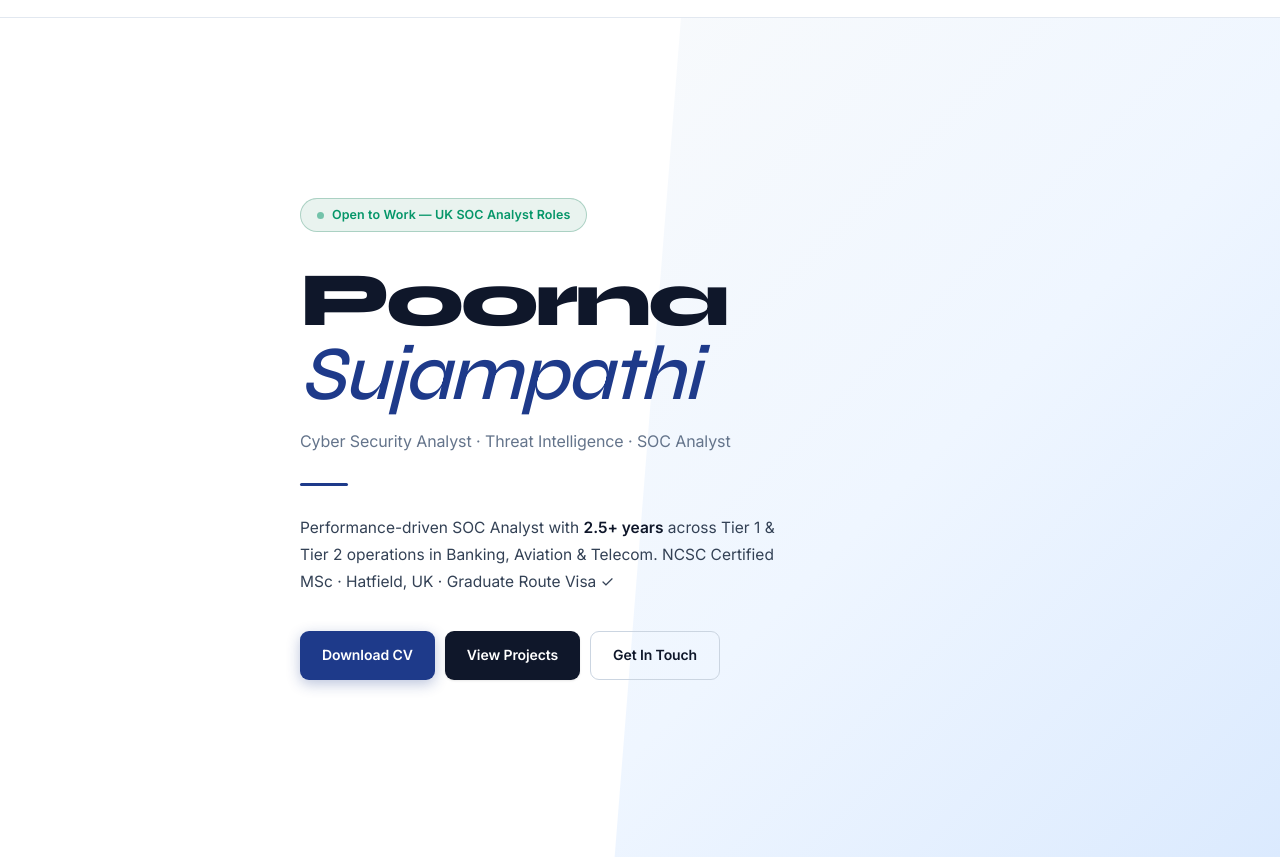
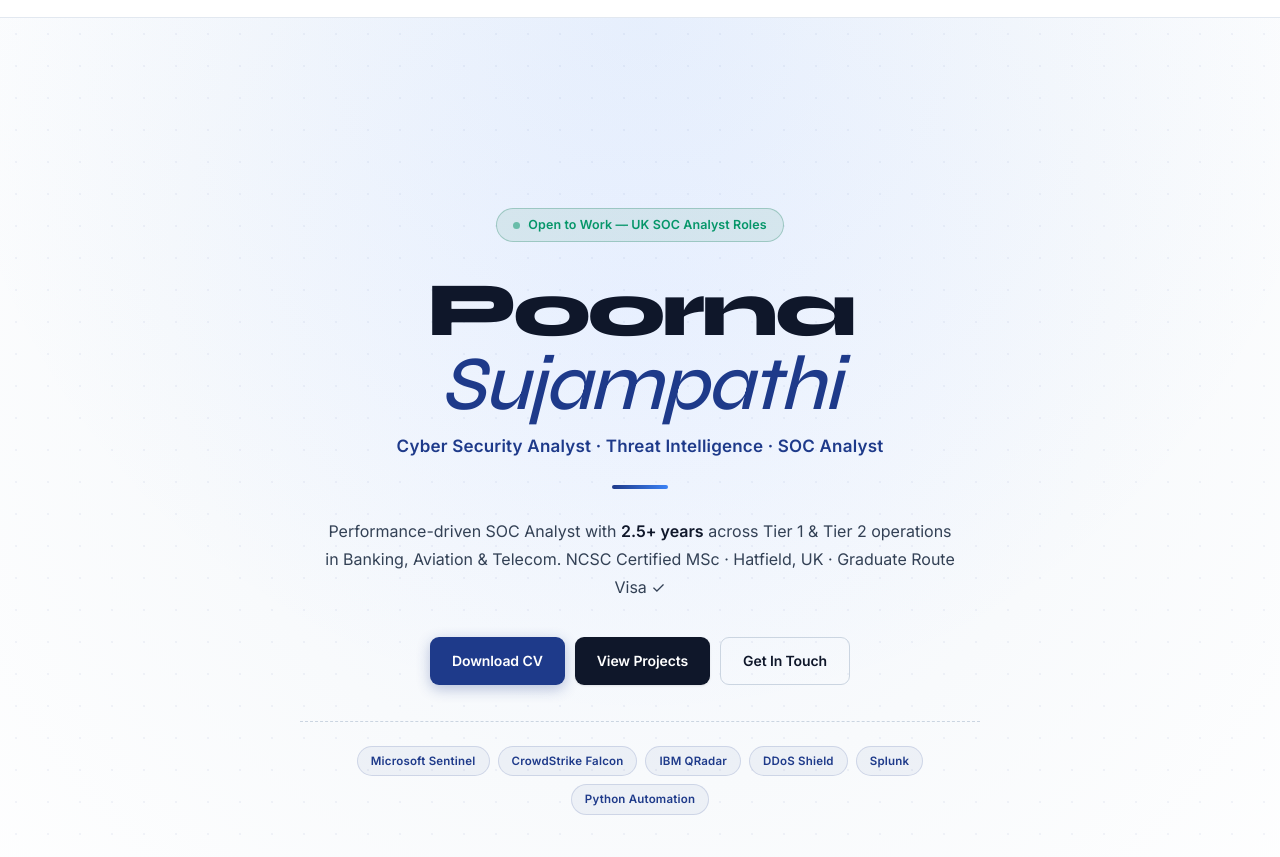
Before and after one commit to ceylonroameryt-bit/portfolio-v1, a website: page index.html in a window 1280 px wide. Shown: the part 54-911 px from the top of the page. Drawn offline with Linux system fonts and the light colour scheme.

Commit message:
Center hero content and add technical badge strip design

```diff
--- a/index.html
+++ b/index.html
@@ -98,13 +98,13 @@
 
     <!-- Hero Section -->
     <section id="home" class="hero">
-        <div class="hero-content hero-content--single">
-            <div class="hero-text">
+        <div class="hero-content hero-content--centered">
+            <div class="hero-text hero-text--centered">
                 <div class="availability-chip" aria-label="Open to work">
                     <span class="chip-dot"></span>
                     Open to Work — UK SOC Analyst Roles
                 </div>
-                <h1 class="hero-name">Poorna<br><em>Sujampathi</em></h1>
+                <h1 class="hero-name">Poorna <em>Sujampathi</em></h1>
                 <p class="hero-role">Cyber Security Analyst &middot; Threat Intelligence &middot; SOC Analyst</p>
                 <div class="hero-divider"></div>
                 <p class="hero-bio">Performance-driven SOC Analyst with <strong>2.5+ years</strong> across Tier 1 &amp; Tier 2 operations in Banking, Aviation &amp; Telecom. NCSC Certified MSc · Hatfield, UK · Graduate Route Visa ✓</p>
@@ -115,6 +115,15 @@
                     </a>
                     <a href="#projects" class="btn btn-primary" aria-label="View projects">View Projects</a>
                     <a href="#contact" class="btn btn-secondary" aria-label="Contact me">Get In Touch</a>
+                </div>
+                <!-- Hero tech stack badges row -->
+                <div class="hero-tech-strip">
+                    <span class="hero-tech-tag">Microsoft Sentinel</span>
+                    <span class="hero-tech-tag">CrowdStrike Falcon</span>
+                    <span class="hero-tech-tag">IBM QRadar</span>
+                    <span class="hero-tech-tag">DDoS Shield</span>
+                    <span class="hero-tech-tag">Splunk</span>
+                    <span class="hero-tech-tag">Python Automation</span>
                 </div>
             </div>
         </div>
--- a/src/css/main.css
+++ b/src/css/main.css
@@ -244,26 +244,30 @@ section {
    HERO SECTION
    ============================================ */
 .hero {
-    min-height: 100vh;
+    min-height: 85vh;
     margin-top: var(--nav-h);
     display: flex;
     align-items: center;
-    background: var(--bg);
+    justify-content: center;
+    background: radial-gradient(circle at 50% 30%, #F0F5FF 0%, #F8FAFC 50%, #FFFFFF 100%);
     position: relative;
     overflow: hidden;
 }
 
-/* Diagonal blue gradient panel on right */
+/* Subtle background grid pattern & ambient radial light */
 .hero::before {
     content: '';
     position: absolute;
     top: 0;
-    right: 0;
-    width: 52%;
+    left: 0;
+    width: 100%;
     height: 100%;
-    background: linear-gradient(135deg, #F8FAFC 0%, #EFF6FF 50%, #DBEAFE 100%);
+    background-image:
+        radial-gradient(rgba(30, 58, 138, 0.05) 1px, transparent 1px),
+        radial-gradient(circle at 50% 0%, rgba(59, 130, 246, 0.08) 0%, transparent 60%);
+    background-size: 32px 32px, 100% 100%;
     z-index: 0;
-    clip-path: polygon(10% 0, 100% 0, 100% 100%, 0 100%);
+    pointer-events: none;
 }
 
 .hero::after {
@@ -273,18 +277,15 @@ section {
     left: 0;
     width: 100%;
     height: 1px;
-    background: var(--border);
+    background: linear-gradient(90deg, transparent 0%, var(--border) 50%, transparent 100%);
     z-index: 0;
 }
 
-
-
 .hero-content {
-    display: grid;
-    grid-template-columns: 1fr 420px;
-    gap: 80px;
-    align-items: center;
-    padding: 80px 40px;
+    display: flex;
+    justify-content: center;
+    align-items: center;
+    padding: 90px 40px;
     position: relative;
     z-index: 1;
     width: 100%;
@@ -293,11 +294,86 @@ section {
     box-sizing: border-box;
 }
 
-/* Single column hero (no stats panel) */
-.hero-content--single {
-    grid-template-columns: 1fr;
-    max-width: 760px;
-}
+.hero-content--centered {
+    max-width: 860px;
+}
+
+.hero-text--centered {
+    display: flex;
+    flex-direction: column;
+    align-items: center;
+    text-align: center;
+    width: 100%;
+}
+
+.hero-text--centered .hero-name {
+    text-align: center;
+    font-size: clamp(48px, 6vw, 84px);
+    margin-bottom: 12px;
+}
+
+.hero-text--centered .hero-role {
+    text-align: center;
+    font-size: 17px;
+    color: var(--accent);
+    font-weight: 600;
+    letter-spacing: 0.2px;
+    margin-bottom: 24px;
+}
+
+.hero-text--centered .hero-divider {
+    margin: 0 auto 28px auto;
+    width: 56px;
+    height: 4px;
+    background: linear-gradient(90deg, var(--accent) 0%, var(--accent-light) 100%);
+    border-radius: 2px;
+}
+
+.hero-text--centered .hero-bio {
+    max-width: 640px;
+    margin: 0 auto 36px auto;
+    text-align: center;
+    font-size: 16px;
+    line-height: 1.75;
+    color: var(--ink-light);
+}
+
+.hero-text--centered .hero-cta {
+    justify-content: center;
+    margin-bottom: 36px;
+}
+
+/* Centered tech stack strip */
+.hero-tech-strip {
+    display: flex;
+    flex-wrap: wrap;
+    justify-content: center;
+    gap: 8px;
+    padding-top: 24px;
+    border-top: 1px dashed var(--border-dark);
+    max-width: 680px;
+    width: 100%;
+}
+
+.hero-tech-tag {
+    font-size: 11.5px;
+    font-weight: 600;
+    color: var(--accent);
+    background: rgba(30, 58, 138, 0.05);
+    border: 1px solid rgba(30, 58, 138, 0.15);
+    padding: 5px 13px;
+    border-radius: 100px;
+    letter-spacing: 0.2px;
+    transition: all var(--t);
+}
+
+.hero-tech-tag:hover {
+    background: var(--accent);
+    color: #FFFFFF;
+    border-color: var(--accent);
+    transform: translateY(-1px);
+}
+
 
 /* ============================================
    STATS STRIP — between hero & about
```
